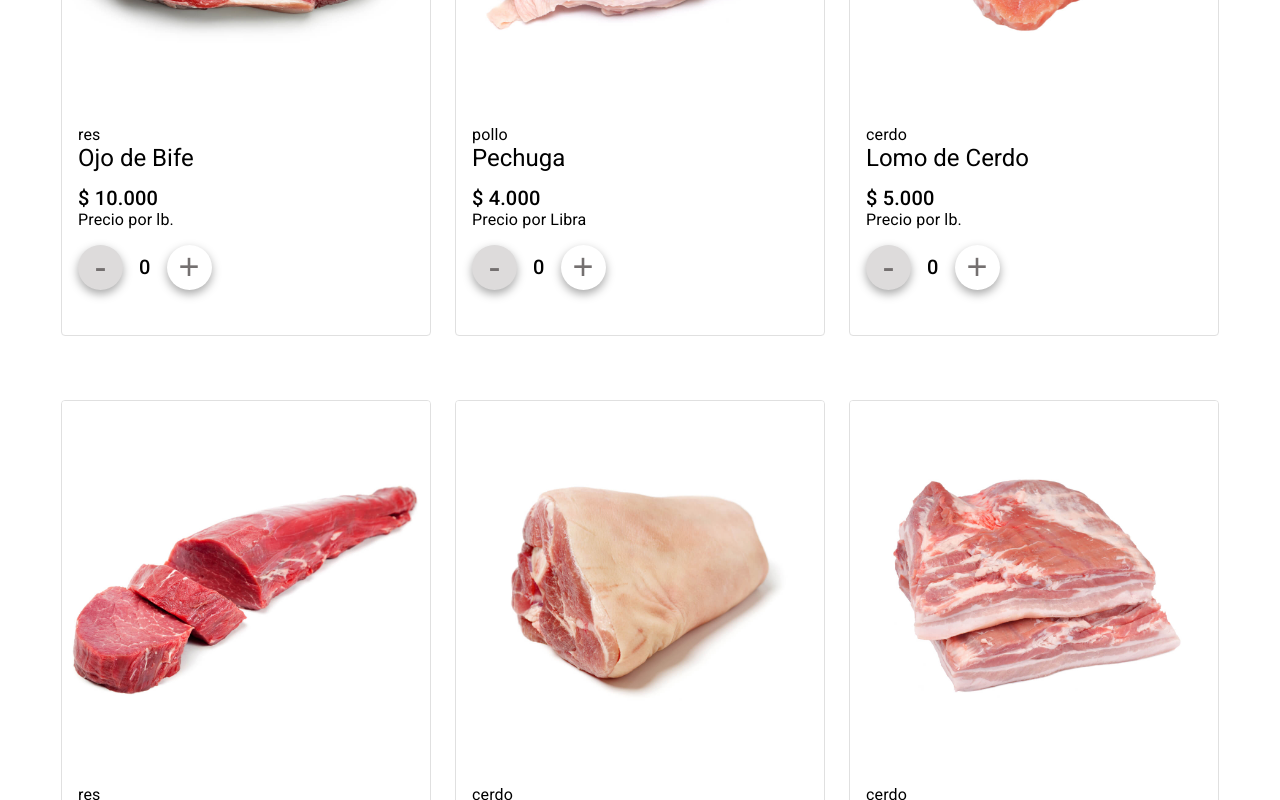
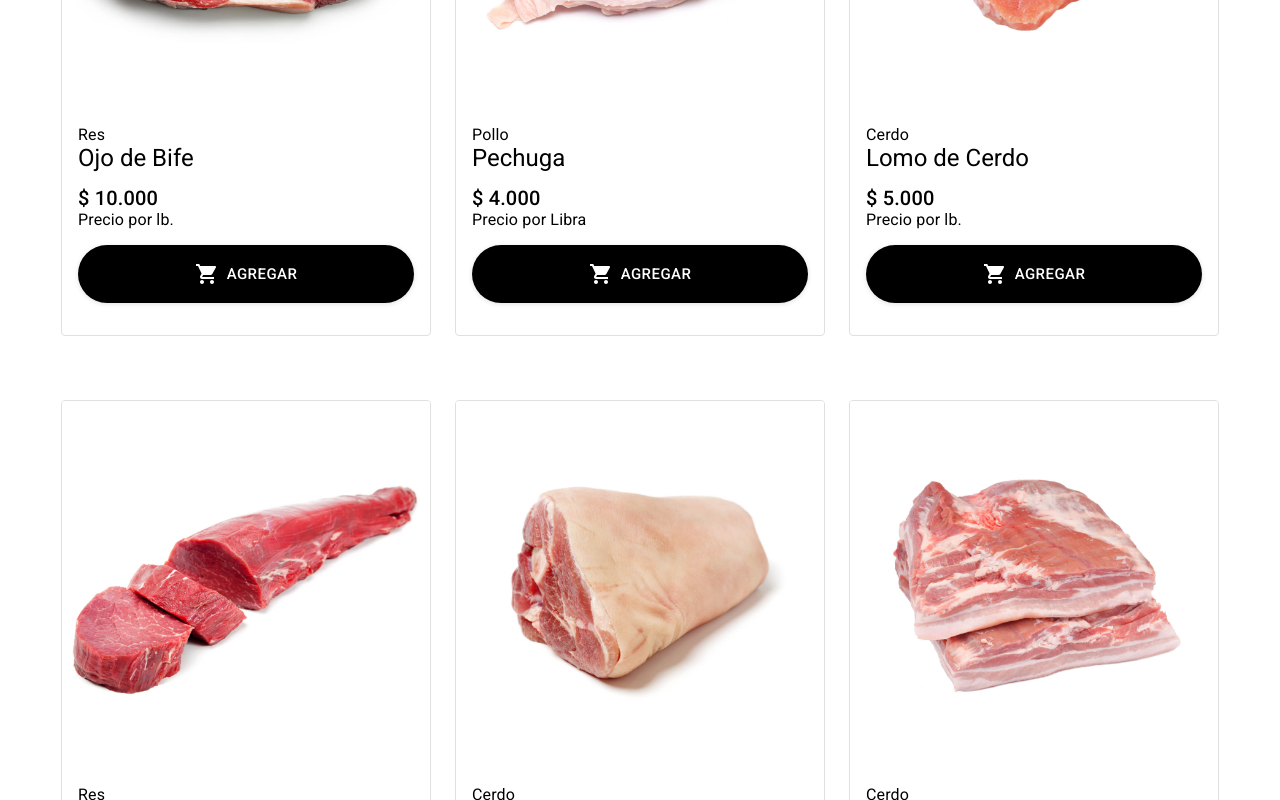
Before and after one commit to MychelGarzon/meatShop, a React (Vite) app: page / in a window 1280 px wide. Shown: the part 1220-2020 px from the top of the page. Built offline with nearby package versions, Linux system fonts and the light colour scheme.

Commit message:
KAN-99 Changed buttons in ProductCard

```diff
--- a/src/components/cartForm/CartForm.tsx
+++ b/src/components/cartForm/CartForm.tsx
@@ -70,11 +70,11 @@ const CartForm: React.FC = () => {
     dispatch(setCart(removeZeroRows(cart)))
     // send data to the API Gateway
     axios.post('https://by7lazbnj4.execute-api.sa-east-1.amazonaws.com/prod/test',
-      { user: formData, order: removeZeroRows(cart), total: { price: total, vat: vatTotal } }, {
+      { body: JSON.stringify({ user: formData, order: cart, total: { price: total, vat: vatTotal } }) }, {
       headers: {
-        'Content-Type': 'application/json',
+        'Access-Control-Allow-Headers': 'Content-Type,X-Amz-Date,Authorization,X-Api-Key,X-Amz-Security-Token',
         'Access-Control-Allow-Origin': '*',
-        'Access-Control-Allow-Methods': '*'
+        'Access-Control-Allow-Methods': '*',
       }
     })
       .catch((error) => {
--- a/src/components/productCard/ProductCard.tsx
+++ b/src/components/productCard/ProductCard.tsx
@@ -1,17 +1,20 @@
-import { Box, Card, CardContent, CardMedia, Typography, Modal } from "@mui/material";
-import styles from './productCard.module.css';
+import { Box, Card, CardContent, CardMedia, Typography, Modal, Button, Alert } from "@mui/material";
+import { useEffect, useState } from "react";
 import { Product } from "../../data/data";
+import { setCart } from "../../store/cartSlice";
+import { useAppDispatch, useAppSelector } from "../../hooks/useAppDispatch";
+import { formatPrice } from "../../helpers/formatPrice";
 import MinusButton from "../minusPlusButton/MinusButton";
 import PlusButton from "../minusPlusButton/PlusButton";
 import ScreenDetails from "../screenDetails/ScreenDetails";
-import { useEffect, useState } from "react";
-import { setCart } from "../../store/cartSlice";
-import { useAppDispatch, useAppSelector } from "../../hooks/useAppDispatch";
-import { formatPrice } from "../../helpers/formatPrice";
+import DeleteIcon from '@mui/icons-material/Delete';
+import styles from './productCard.module.css';
+import { ShoppingCart } from "@mui/icons-material";
 
 const ProductCard: React.FC<Product> = ({ image, name, price, type, id, unit, vat, description }) => {
   const [quantity, setQuantity] = useState<number>(useAppSelector((state) => state.cart.cart.find((item) => item.id === id)?.amount || 0));
   const [open, setOpen] = useState(false);
+  const [alert, setAlert] = useState<{ type: 'success' | 'warning', message: string, icon: JSX.Element } | null>(null);
   const dispatch = useAppDispatch();
   const cart = useAppSelector((state) => state.cart.cart);
 
@@ -33,6 +36,7 @@ const ProductCard: React.FC<Product> = ({ image, name, price, type, id, unit, va
 
     if (index === -1) {
       dispatch(setCart([...cart, newObj]));
+      setAlert({ type: 'success', message: `'${name}' ha sido agregado al carrito correctamente.`, icon: <ShoppingCart /> });
     } else {
       const updatedCart: Product[] = cart.map(cartItem =>
         cartItem.id === id ? { image, name, price, type, id, unit, description, vat, itemVatTotal: quantity * cartItem.price * vat, amount: quantity, subtotal: quantity * price } : cartItem
@@ -45,6 +49,9 @@ const ProductCard: React.FC<Product> = ({ image, name, price, type, id, unit, va
   const deleteFromCart = () => {
     const newArr = cart.filter((item) => item.id !== id);
     dispatch(setCart(newArr));
+    setAlert({
+      type: 'warning', message: `'${name}' ha sido eliminado del carrito correctamente.`, icon: <DeleteIcon />
+    });
   };
 
   useEffect(() => {
@@ -54,6 +61,15 @@ const ProductCard: React.FC<Product> = ({ image, name, price, type, id, unit, va
     }
     addToCart();
   }, [quantity]);
+
+  useEffect(() => {
+    if (alert) {
+      const timer = setTimeout(() => {
+        setAlert(null);
+      }, 3000);
+      return () => clearTimeout(timer);
+    }
+  }, [alert]);
 
   return (
     <>
@@ -73,19 +89,30 @@ const ProductCard: React.FC<Product> = ({ image, name, price, type, id, unit, va
             {`Precio por ${unit}`}
           </Typography>
           <Box className={styles.quantityBox}>
-            <Box className={styles.minusButton}>
+            {quantity === 0 ? (
+              <Button variant="contained" className={styles.addToCartButton} color="primary" size="large" onClick={(e) => { e.stopPropagation(); handleQuantity('add'); }}>
+                <ShoppingCart className={styles.addToCartIcon} />
+                Agregar
+              </Button>
+            ) : (
+              <Box className={styles.quantityControls}>
+                {quantity > 1 ? (
                   <div role="button" onClick={(e) => { e.stopPropagation(); handleQuantity('subtract'); }}>
                     <MinusButton id={id} />
                   </div>
-            </Box>
-            <Box className={styles.quantity}>
-              <Typography variant="h6">{quantity}</Typography>
-            </Box>
-            <Box className={styles.plusButton}>
+                ) : (
+                  <div role="button" onClick={(e) => { e.stopPropagation(); handleQuantity('subtract'); }}>
+                    <DeleteIcon className={styles.deleteIcon} />
+                  </div>
+                )}
+                <Typography variant="h6" className={styles.quantity}>
+                  {quantity} {unit === "Paquete" ? "agregada(s)" : "agregado(s)"}
+                </Typography>
                 <div role="button" onClick={(e) => { e.stopPropagation(); handleQuantity('add'); }}>
-                <PlusButton />
+                  <PlusButton id={id} />
                 </div>
               </Box>
+            )}
           </Box>
         </CardContent>
       </Card>
@@ -99,6 +126,14 @@ const ProductCard: React.FC<Product> = ({ image, name, price, type, id, unit, va
           />
         </div>
       </Modal>
+      {alert && (
+        <Alert variant="filled" severity={alert.type} className={styles.alert} icon={false}>
+          <Box display="flex" alignItems="center">
+            {alert.icon}
+            <Box ml={1}>{alert.message}</Box>
+          </Box>
+        </Alert>
+      )}
     </>
   );
 };
--- a/src/components/productCard/productCard.module.css
+++ b/src/components/productCard/productCard.module.css
@@ -30,12 +30,8 @@
     margin: 1rem 0 0.5rem !important;
 }
 
-.minusButton {
-    margin-right: 1rem !important;
-}
-
-.plusButton {
-    margin-left: 1rem !important;
+.productType {
+    text-transform: capitalize !important;
 }
 
 .productName,
@@ -43,6 +39,69 @@
 .productPrice,
 .pricePerKilo {
     line-height: 1.2;
+}
+
+.quantityControls {
+    border: 1px solid #E0E0E0;
+    width: 100%;
+    height: 58px;
+    padding: 0 8px;
+    border-radius: 40px;
+    display: flex;
+    align-items: center;
+    justify-content: space-between;
+}
+
+.addToCartIcon {
+    margin-right: 8px;
+}
+
+.addToCartButton {
+    width: 100%;
+    padding: 8px, 22px, 8px, 22px;
+    height: 58px;
+    border-radius: 40px;
+    background-color: #000000;
+    font-size: 15px;
+    text-transform: uppercase;
+    cursor: pointer;
+    border: none;
+    box-shadow: 0px 3px 1px -2px #00000033;
+    box-shadow: 0px 2px 2px 0px #00000024;
+    box-shadow: 0px 1px 5px 0px #0000001F;
+    margin-bottom: 0;
+}
+
+.addToCartButton:hover {
+    background-color: #000000;
+}
+
+.quantity {
+    font-size: 20px !important;
+    font-weight: 500 !important;
+
+}
+
+.deleteIcon {
+    color: grey;
+    font-size: 40px;
+    cursor: pointer;
+}
+
+.alert {
+    position: fixed;
+    bottom: 20px;
+    left: 20px;
+    z-index: 1000;
+    width: 320px;
+    height: 68px;
+    font-size: 14px;
+    border-radius: 8px;
+    font-weight: 500;
+    display: flex;
+    align-items: center;
+    padding: 6px, 16px, 6px, 16px;
+    box-shadow: 0px 0px 10px rgba(0, 0, 0, 0.1);
 }
 
 /* android/XS */
```
Lines whose indentation alone changed are shown as unchanged.
